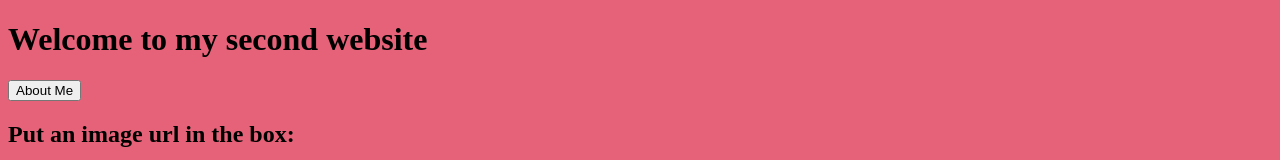
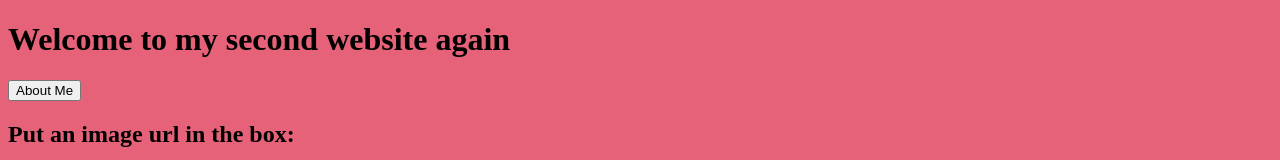
Before and after one commit to 12345Emilia/Web-Tools---Website, a plain HTML site: page index.html in a window 1280 px wide. Shown: the top 160 px of the page. Drawn offline with Linux system fonts and the light colour scheme; files whose address does not match are found by name.

Commit message:
made a new change to the title

```diff
--- a/index.html
+++ b/index.html
@@ -10,7 +10,7 @@
     <title>Home Page</title>
 </head>
 <body class="home">
-    <h1>Welcome to my second website</h1>
+    <h1>Welcome to my second website again</h1>
     <a href="./aboutme.html"><button >About Me</button></a>
 
     <h2>Put an image url in the box:</h2>
```
